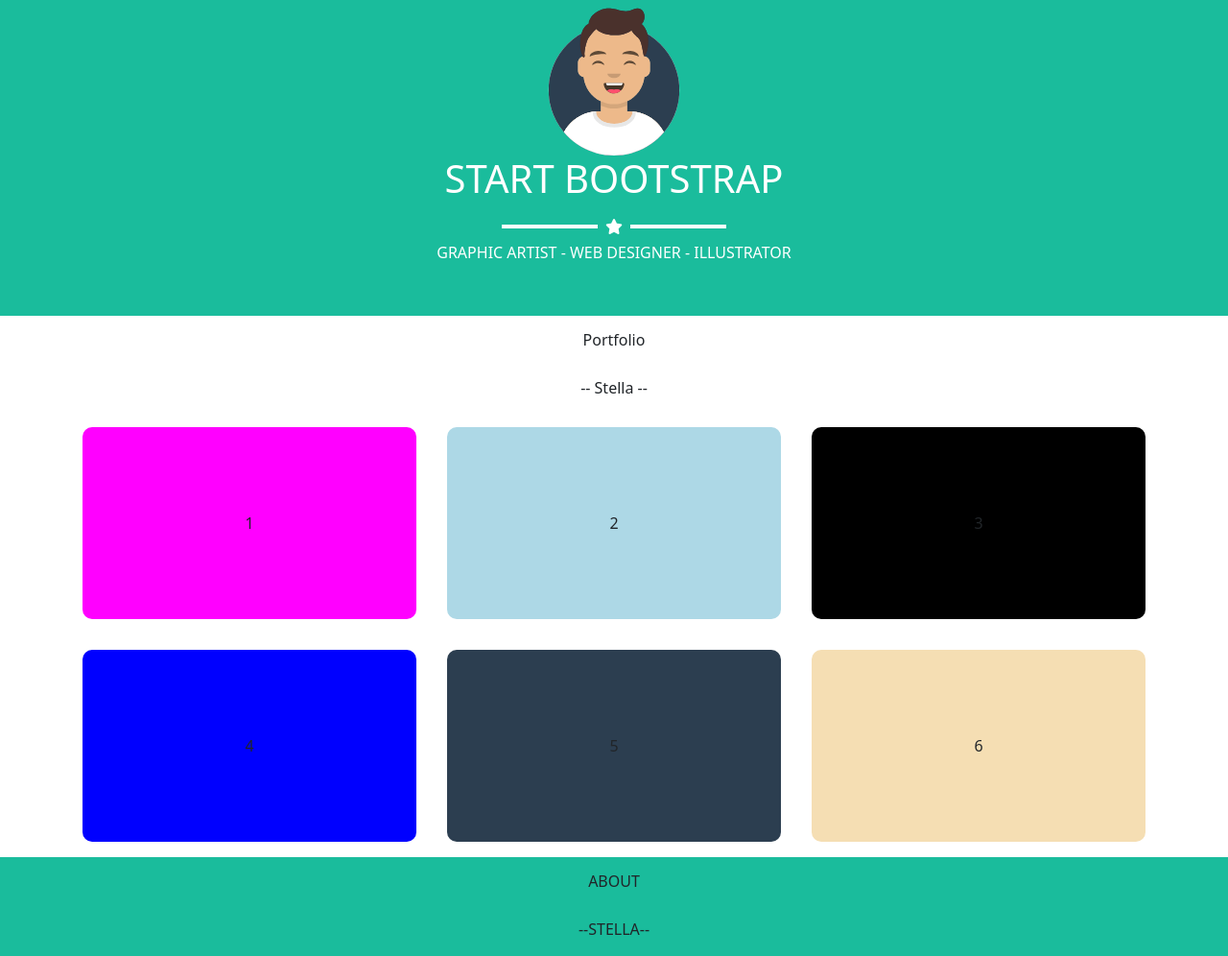
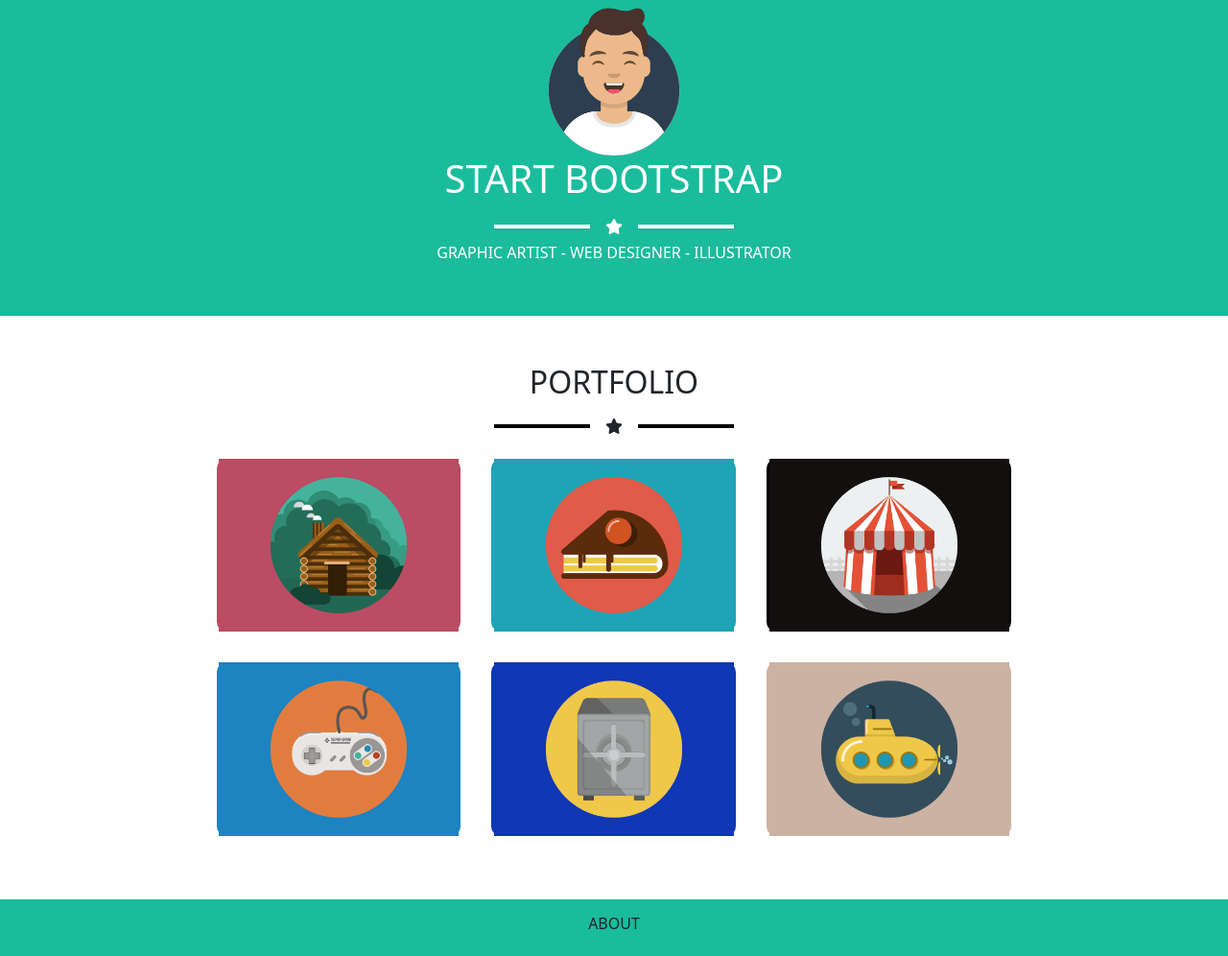
Before and after one commit to manolioluigi/html-css-bootstrap-freelancer, a plain HTML site: page index.html in a window 1280 px wide. Shown: the part 101-1097 px from the top of the page at 96% size. Drawn offline with nearby package versions, Linux system fonts and the light colour scheme.

Commit message:
portfolio

```diff
--- a/css/style.css
+++ b/css/style.css
@@ -15,20 +15,28 @@
     color: white;
 }
 
+.color-black{
+    color: black;
+}
+
 .background-dark-blue{
    background-color: rgba(44,62,80,255);
 }
 
 .background-fuchsia{
-    background-color: fuchsia;
+    background-color: rgba(186,75,99,255);
 }
 
 .background-light-blue{
-    background-color: lightblue;
+    background-color: rgba(30,164,182,255);
 }
 
 .background-blue{
-    background-color: blue;
+    background-color: rgba(28,131,193,255);
+}
+
+.background-blue-a-little-dark{
+    background-color: rgba(14,56,181,255);
 }
 
 .background-black{
@@ -40,7 +48,7 @@
 }
 
 .background-wheat{
-    background-color: wheat;
+    background-color: rgba(204,178,163,255);
 }
 
 .border-radius-10{
@@ -55,9 +63,26 @@
     width: 150px;
 }
 
+.width-250{
+    width: 250px;
+}
+
 .hr-star{
     opacity: 1;
     border: 2px solid white;
+}
+
+.hr-star-black{
+    opacity: 1;
+    border: 2px solid black;
+}
+
+.margin-top-50{
+    margin-top: 50px;
+}
+
+.margin-bottom-50{
+    margin-bottom: 50px;
 }
 
 /* Temp */
--- a/index.html
+++ b/index.html
@@ -80,7 +80,7 @@
                             <h1 class="text-white">START BOOTSTRAP</h1>
                             <div class="star d-flex align-items-center">
                                 <hr class="width-100 mx-2 hr-star">
-                                <i class="fa-solid fa-star"></i>
+                                <i class="fa-solid fa-star  mx-2"></i>
                                 <hr class="width-100 mx-2 hr-star">
                             </div>
                             <h6>GRAPHIC ARTIST - WEB DESIGNER - ILLUSTRATOR</h6>
@@ -98,53 +98,79 @@
 
         <div class="container">
 
+            <div class="my-container">
+
                 <div class="row">
 
                     <div class="col-12">
 
-                    <div class="height-50 flex-row align-items-center justify-content-center">Portfolio</div>
+                        <div class="d-flex align-items-center justify-content-center margin-top-50">
+                            <h2>PORTFOLIO</h2>
+                        </div>
 
                     </div>
 
                     <div class="col-12">
 
-                    <div class="height-50 flex-row align-items-center justify-content-center">-- Stella --</div>
+                        <div class="d-flex align-items-center justify-content-center">
+
+                            <div class="star d-flex align-items-center">
+                                <hr class="width-100 mx-2 hr-star-black color-black">
+                                <i class="fa-solid fa-star mx-2"></i>
+                                <hr class="width-100 mx-2 hr-star-black color-black">
+                            </div>
+
+                        </div>
 
                     </div>
 
                     <div class="col-12 col-md-6 col-lg-4 p-3">
 
-                    <div class="height-200 flex-row align-items-center justify-content-center background-fuchsia border-radius-10">1</div>
+                        <div class="d-flex align-items-center justify-content-center background-fuchsia border-radius-10">
+                            <img src="./img/cabin.png" alt="cabin" class="width-250">
+                        </div>
 
                     </div>
 
                     <div class="col-12 col-md-6 col-lg-4 p-3">
 
-                    <div class="height-200 flex-row align-items-center justify-content-center background-light-blue border-radius-10">2</div>
+                        <div class="d-flex align-items-center justify-content-center background-light-blue border-radius-10">
+                            <img src="./img/cake.png" alt="cake" class="width-250">
+                        </div>
 
                     </div>
 
                     <div class="col-12 col-md-6 col-lg-4 p-3">
 
-                    <div class="height-200 flex-row align-items-center justify-content-center background-black border-radius-10">3</div>
+                        <div class="d-flex align-items-center justify-content-center background-black border-radius-10">
+                            <img src="./img/circus.png" alt="circus" class="width-250">
+                        </div>
 
                     </div>
 
                     <div class="col-12 col-md-6 col-lg-4 p-3">
 
-                    <div class="height-200 flex-row align-items-center justify-content-center background-blue border-radius-10">4</div>
+                        <div class="d-flex align-items-center justify-content-center background-blue border-radius-10">
+                            <img src="./img/game.png" alt="game" class="width-250">
+                        </div>
 
                     </div>
 
                     <div class="col-12 col-md-6 col-lg-4 p-3">
 
-                    <div class="height-200 flex-row align-items-center justify-content-center background-dark-blue border-radius-10">5</div>
+                        <div class="d-flex align-items-center justify-content-center background-blue-a-little-dark border-radius-10">
+                            <img src="./img/safe.png" alt="safe" class="width-250">
+                        </div>
 
                     </div>
 
-                <div class="col-12 col-md-6 col-lg-4 p-3">
+                    <div class="col-12 col-md-6 col-lg-4 p-3 margin-bottom-50">
 
-                    <div class="height-200 flex-row align-items-center justify-content-center background-wheat border-radius-10">6</div>
+                        <div class="d-flex align-items-center justify-content-center background-wheat border-radius-10">
+                            <img src="./img/submarine.png" alt="submarine" class="width-250">
+                        </div>
+
+                    </div>
 
                 </div>
 
```
Lines whose indentation alone changed are shown as unchanged.
